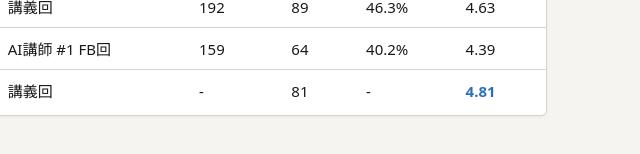
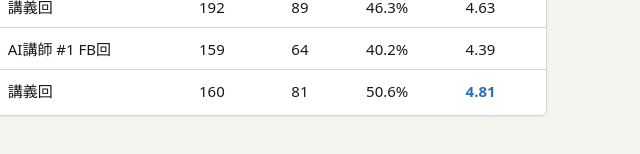
Before and after one commit to terarbeit-tm/sato-semi-survey, a plain HTML site: page index.html in a window 1280 px wide. Shown: the part 912-1066 px from the top of the page, 623-1263 px from the left. Drawn offline with Linux system fonts and the light colour scheme.

Commit message:
7/9回 参加者160名・回答率50.6%を追加
Co-Authored-By: Claude Opus 4.6 <noreply@anthropic.com>

```diff
--- a/index.html
+++ b/index.html
@@ -102,7 +102,7 @@ canvas.trend{width:100%;height:220px;display:block;}
 <div id="app"></div>
 <script>
 const S=[
-{id:'20260709',lb:'7/9',title:'AI講師シリーズ #2 伝え方の設計',sub:'講義回',n:null,r:81,pct:null,sat:4.81,d:[0,0,2,11,68],nps:4.54,
+{id:'20260709',lb:'7/9',title:'AI講師シリーズ #2 伝え方の設計',sub:'講義回',n:160,r:81,pct:50.6,sat:4.81,d:[0,0,2,11,68],nps:4.54,
 reasons:[['興味のあるジャンルだった',42],['登壇者の話を聞きたかった',22],['業務に役立つと感じた',11],['タイミングが合った',6]],
 channels:[['会員限定LINE',48],['イベントページ',29],['Googleカレンダー',11],['公式X',2]],
 pos:[
```
